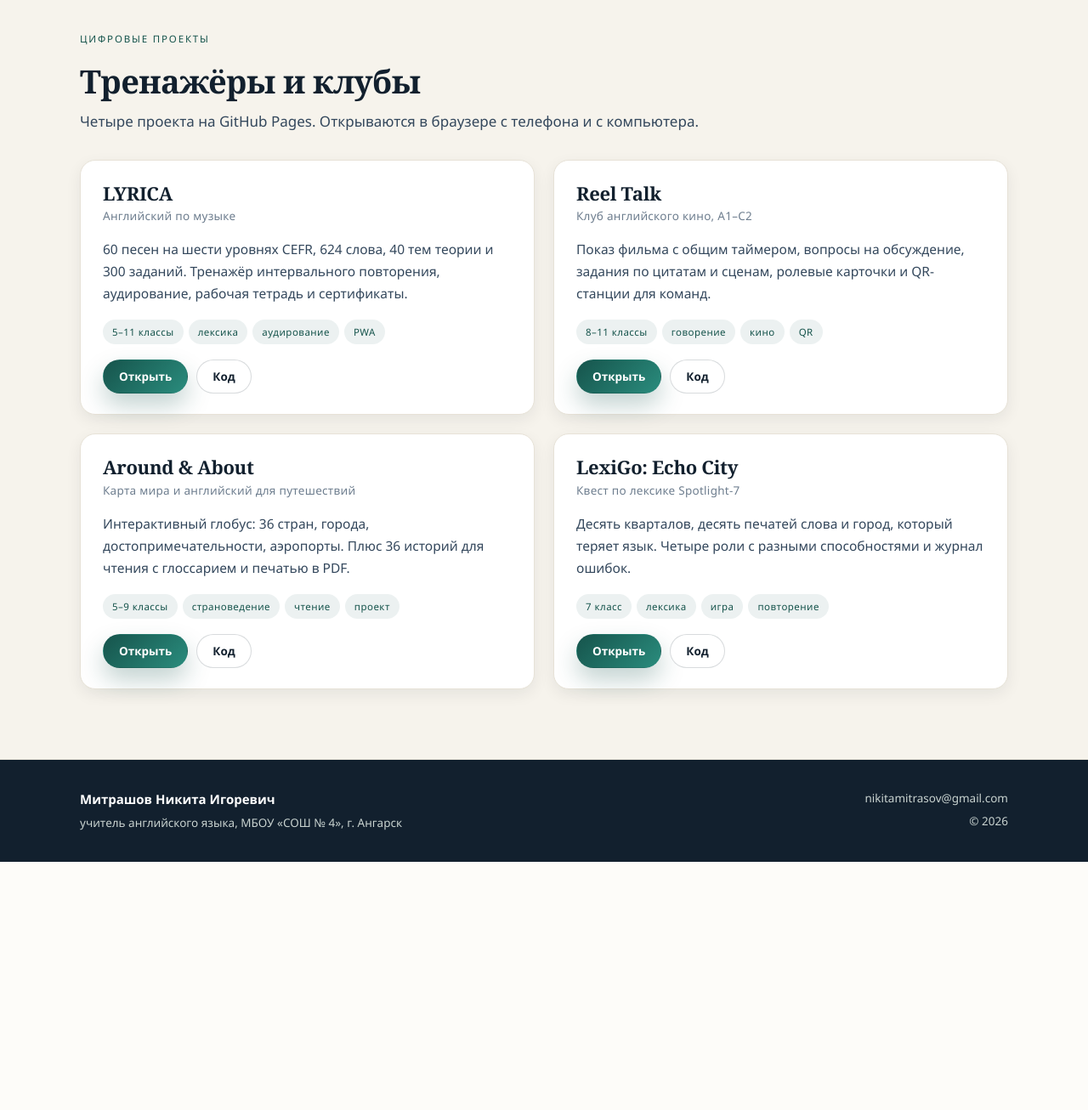
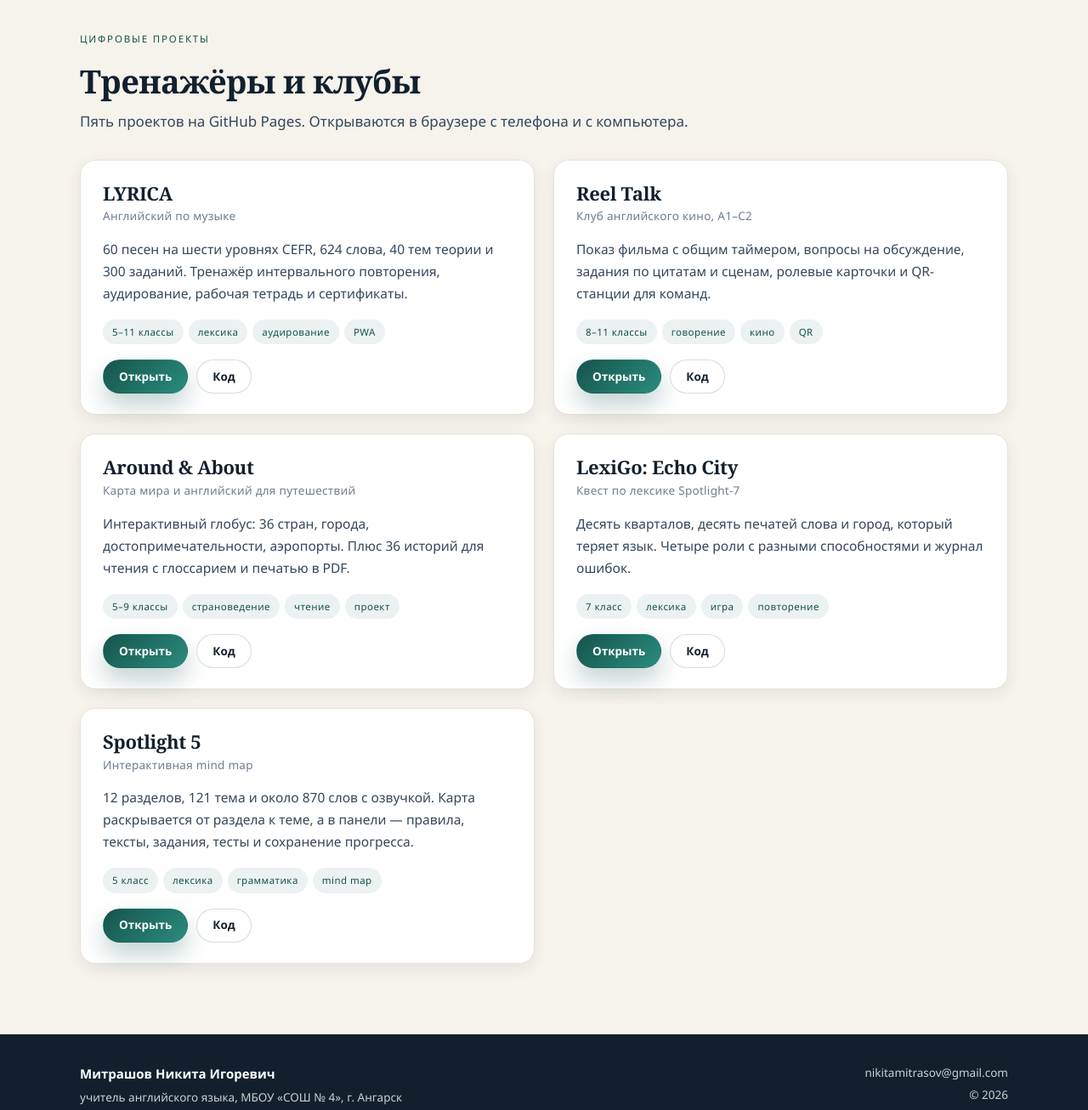
Before and after one commit to nikitamitrasov-netizen/portfolio, a plain HTML site: page materials.html in a window 1280 px wide. Shown: the part 1980-3286 px from the top of the page at 85% size. Before the commit the page ends 2994 px from the top, so only its background shows below. Drawn offline with Linux system fonts and the light colour scheme.

Commit message:
Добавить Spotlight 5 в цифровые проекты

```diff
--- a/materials.html
+++ b/materials.html
@@ -87,7 +87,7 @@
     <div class="wrap">
       <p class="eyebrow">Цифровые проекты</p>
       <h2>Тренажёры и клубы</h2>
-      <p class="section__lead">Четыре проекта на GitHub Pages. Открываются в браузере с телефона и с компьютера.</p>
+      <p class="section__lead">Пять проектов на GitHub Pages. Открываются в браузере с телефона и с компьютера.</p>
       <div class="projects">
         <article class="project">
           <div class="project__head">
@@ -137,6 +137,18 @@
             <a class="btn btn--small btn--ghost" href="https://github.com/nikitamitrasov-netizen/echo-city" target="_blank" rel="noopener">Код</a>
           </div>
         </article>
+        <article class="project">
+          <div class="project__head">
+            <h3>Spotlight 5</h3>
+            <p>Интерактивная mind map</p>
+          </div>
+          <p class="project__text">12 разделов, 121 тема и около 870 слов с озвучкой. Карта раскрывается от раздела к теме, а в панели — правила, тексты, задания, тесты и сохранение прогресса.</p>
+          <ul class="tags"><li>5 класс</li><li>лексика</li><li>грамматика</li><li>mind map</li></ul>
+          <div class="project__links">
+            <a class="btn btn--small btn--primary" href="https://nikitamitrasov-netizen.github.io/spotlight-5/" target="_blank" rel="noopener">Открыть</a>
+            <a class="btn btn--small btn--ghost" href="https://github.com/nikitamitrasov-netizen/spotlight-5" target="_blank" rel="noopener">Код</a>
+          </div>
+        </article>
       </div>
     </div>
   </section>
```
